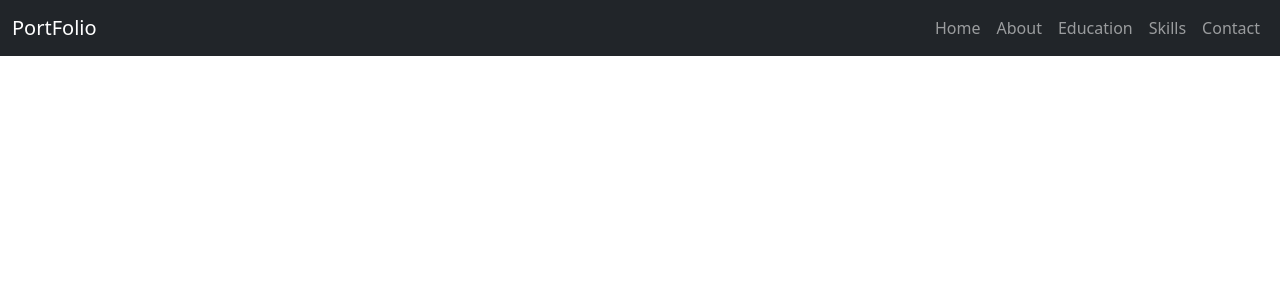
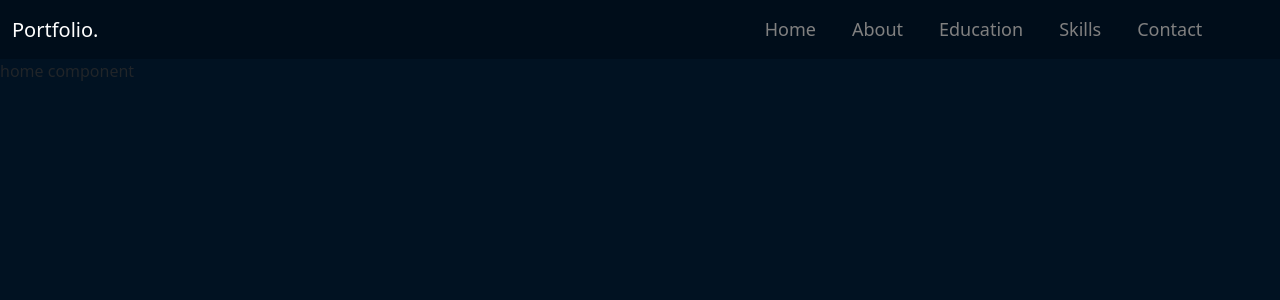
Before and after one commit to PoojaMaddiwar/MyPortFolio, a React (Vite) app in the folder My_Porfolio/: page /Home in a window 1280 px wide. Shown: the top 300 px of the page. Built offline with nearby package versions, Linux system fonts and the light colour scheme.

Commit message:
default component and header and routing parameter is done

```diff
--- a/My_Porfolio/src/App.jsx
+++ b/My_Porfolio/src/App.jsx
@@ -1,13 +1,29 @@
 import './App.css'
 import DefaultComp from './components/Default'
 import Home from './components/Home'
+import About from './components/About'
+import Education from './components/Education'
+import Skills from './components/Skills'
+import Contact from './components/Contact'
+import {BrowserRouter,Routes,Route} from "react-router-dom"
 
 function App() {
 
 
   return (
     <>
-    <DefaultComp></DefaultComp>
+
+    <BrowserRouter>
+      <Routes>
+        <Route path="" element={<DefaultComp></DefaultComp>}>
+            <Route path='/Home' element={<Home></Home>}></Route>
+            <Route path='/About' element={<About></About>}></Route>
+            <Route path='/Education' element={<Education></Education>}></Route>
+            <Route path='/Skills' element={<Skills></Skills>}></Route>
+            <Route path='Contact' element={<Contact></Contact>}></Route>
+        </Route>
+      </Routes>
+    </BrowserRouter>
     </>
   )
 }
--- /dev/null
+++ b/My_Porfolio/src/components/About.jsx
@@ -0,0 +1,9 @@
+const About = ()=>{
+    return(
+        <>
+        <h3>About component</h3>
+        </>
+    )
+}
+
+export default About;
--- /dev/null
+++ b/My_Porfolio/src/components/Contact.jsx
@@ -0,0 +1,9 @@
+const Contact = ( )=>{
+    return(
+        <>
+        <h4>Contact components</h4>
+        </>
+    )
+}
+
+export default Contact;
--- a/My_Porfolio/src/components/Default.jsx
+++ b/My_Porfolio/src/components/Default.jsx
@@ -1,11 +1,17 @@
+import React,{ useState } from "react";
 import "./style.css";
+import {Link,Outlet} from "react-router-dom"
 const DefaultComp = ()=>{
+    const [clicked,setClicked] = useState(null);
+    const handelClick = (link)=>{
+        setClicked(link);
+    }
     return(
         <>
 
-        <nav className="navbar navbar-expand-lg bg-dark" data-bs-theme="dark">
+        <nav className="navbar navbar-expand-lg">
             <div className="container-fluid">
-                <a href="#" className="navbar-brand text-white">PortFolio</a>
+                <a href="#" className="navbar-brand text-white">Portfolio.</a>
                 <button className="navbar-toggler" data-bs-toggle="collapse" data-bs-target="#MyPorfolio">
                     <span className="navbar-toggler-icon"></span>
                 </button>
@@ -14,29 +20,41 @@ const DefaultComp = ()=>{
 
                 <div id="MyPorfolio" className="collapse navbar-collapse">
                         <ul className="navbar-nav ms-auto mb-2 mb-lg-0">
-                            <li className="nav-item">
-                                <button className="nav-link">Home </button>
+                            <li className={`nav-item ${clicked === "/Home" ? "active" : ""}`}>
+                                <Link to={"/Home"} className="link">
+                                    <button className="nav-link" onClick={()=> handelClick("/Home")}>Home</button>
+                                </Link>
                             </li>
 
-                            <li className="nav-item">
-                                <button className="nav-link">About</button>
+                            <li className={`nav-item ${clicked === "/About" ? "active" : ""}`}>
+                                <Link to={"/About"} className="link">
+                                    <button className="nav-link" onClick={()=> handelClick("/About")}>About</button>
+                                </Link>
                             </li>
 
-                            <li className="nav-item">
-                                <button className="nav-link">Education</button>
+                            <li className={`nav-item ${clicked === "/Education" ? "active" : ""}`}>
+                                <Link to={"/Education"} className="link">
+                                    <button className="nav-link" onClick={()=> handelClick("/Education")}>Education</button>
+                                </Link>
                             </li>
 
-                            <li className="nav-item">
-                                <button className="nav-link">Skills</button>
+                            <li className={`nav-item ${clicked === "/Skills" ? "active" : ""}`}>
+                                <Link to={"/Skills"} className="link">
+                                    <button className="nav-link" onClick={()=> handelClick("/Skills")}>Skills</button>
+                                </Link>
                             </li>
 
-                            <li className="nav-item">
-                                <button className="nav-link">Contact</button>
+                            <li className={`nav-item ${clicked === "/Contact" ? "active" : ""}`}>
+                                <Link to={"/Contact"} className="link">
+                                    <button className="nav-link" onClick={()=> handelClick("/Contact")}>Contact</button>
+                                </Link>
                             </li>
                         </ul>
                 </div>
             </div>
         </nav>
+
+        <Outlet></Outlet>
         </>
     )
 }
--- /dev/null
+++ b/My_Porfolio/src/components/Education.jsx
@@ -0,0 +1,9 @@
+const Education = ()=>{
+    return(
+        <>
+        <h1>education component</h1>
+        </>
+    )
+}
+
+export default Education;
--- a/My_Porfolio/src/components/Home.jsx
+++ b/My_Porfolio/src/components/Home.jsx
@@ -1,7 +1,9 @@
 const Home = ()=>{
     return(
         <>
-        <h1>Home Components</h1>
+            <div className="homecontainer">
+home component
+            </div>
         </>
     )
 }
--- /dev/null
+++ b/My_Porfolio/src/components/Skills.jsx
@@ -0,0 +1,9 @@
+const Skills = ()=>{
+    return(
+        <>
+        <h3>Skills component</h3>
+        </>
+    )
+}
+
+export default Skills;
--- a/My_Porfolio/src/components/style.css
+++ b/My_Porfolio/src/components/style.css
@@ -1,4 +1,36 @@
-.header-link{
+.navbar-nav{
     display: flex;
-    justify-content: flex-end;
+    gap: 20px;
+    margin-right: 5%;
+    font-size: 18px;
+
+
 }
+.navbar{
+    background-color: #000d1a;
+
+
+}
+.nav-link{
+    color: gray;
+}
+.nav-link:hover{
+    color: gray;
+}
+.link{
+    text-decoration: none;
+}
+
+.active .nav-link {
+    color: #004280; /* Change to your desired color */
+  }
+
+  .active .nav-link:hover {
+    color: #004280; /* Keep the hover color the same as the active color */
+  }
+
+  .homecontainer{
+    width: 100vw;
+    height: 100vh;
+    background-color: #011222;
+  }
```
